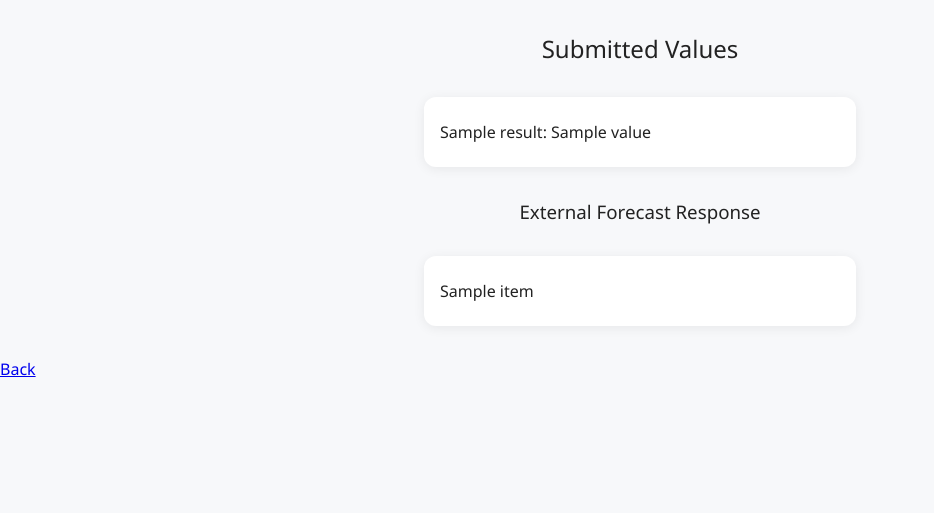
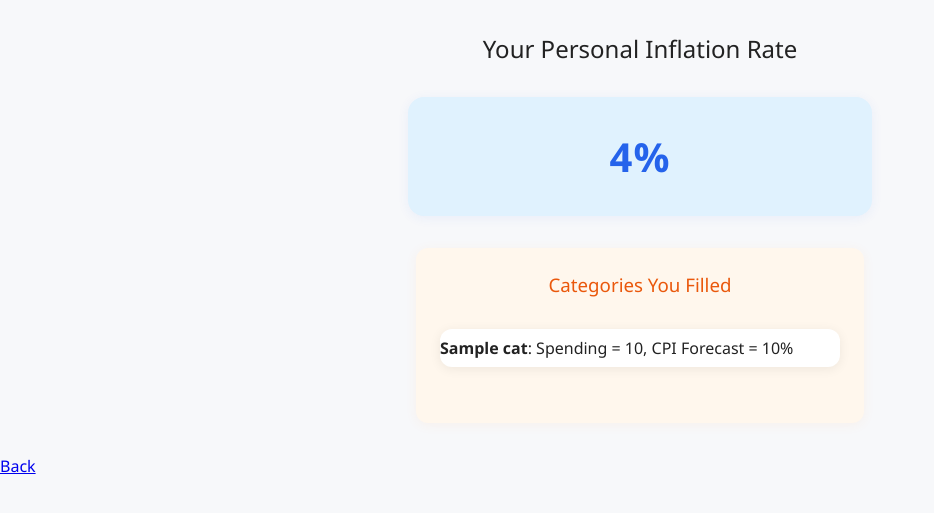
Before and after one commit to KirillTsyganov/custom_cpi_household_basket, a Flask app: template app/templates/forecast.html in a window 1280 px wide. Shown: the top 513 px of the page, without its empty margins (0-934 px from the left). Run offline with Flask 3, Linux system fonts and the light colour scheme; the template is opened without the code that fills it: most values are stand-ins (such as "Sample title", 1, 10 or a date in 2020).

Commit message:
adding frontend

```diff
--- a/app/app.py
+++ b/app/app.py
@@ -23,26 +23,53 @@ def index():
 
 @app.route("/forecast", methods=["POST"])
 def forecast():
-    results = {
-        name: request.form.get(name)
-        for name in categories
-    }
-    # Example: using first category as basket_idx and a static period
+    results = {}
+    for name in categories:
+        value = request.form.get(name, "")
+        try:
+            results[name] = float(value) if value.strip() != "" else 0.0
+        except ValueError:
+            results[name] = 0.0
+    total_spending = sum(results.values())
     payload = {
-        "basket_idx": request.form.get(categories[0]),
-        "period": request.form.get("period", "2025")
+        "basket_idx": 0,
+        "period": 1
     }
     try:
-        resp = requests.post("https://external-endpoint.com", json=payload)
+        endpoint_url = "https://cpiforecasting-app.azurewebsites.net/api/forecast"
+        resp = requests.post(endpoint_url, json=payload)
         resp.raise_for_status()
-        external_response = resp.json()  # expecting a list of JSONs
+        external_response = resp.json()  # list of dicts with basket_name and forecast
+
+        forecast_map = {item["basket_name"]: item["forecast"] for item in external_response}
+
+        # Calculate personal inflation rate
+        personal_inflation_rate = 0.0
+        if total_spending > 0:
+            for name in categories:
+                proportion = results[name] / total_spending
+                cpi = forecast_map.get(name, 0)
+                personal_inflation_rate += proportion * cpi
+        else:
+            personal_inflation_rate = 0.0
+
+        # Prepare filled categories and their CPI
+        filled_categories = [
+            {"name": name, "cpi": forecast_map.get(name, 0), "amount": results[name]}
+            for name in categories if results[name] > 0
+        ]
+
+        error_message = None
     except Exception as e:
-        external_response = [{"error": str(e)}]
+        personal_inflation_rate = None
+        filled_categories = []
+        error_message = str(e)
+
     return render_template(
         "forecast.html",
-        categories=categories,
-        results=results,
-        external_response=external_response
+        personal_inflation_rate=personal_inflation_rate,
+        filled_categories=filled_categories,
+        error_message=error_message
     )
 
 if __name__ == "__main__":
--- /dev/null
+++ b/app/requirements.txt
@@ -0,0 +1,3 @@
+requests
+flask
+gunicorn==20.1.0
--- /dev/null
+++ b/app/startup.txt
@@ -0,0 +1 @@
+gunicorn --bind=0.0.0.0 --timeout 600 run:app
--- a/app/static/styles.css
+++ b/app/static/styles.css
@@ -73,3 +73,45 @@ li {
 li:last-child {
     border-bottom: none;
 }
+
+.inflation-result {
+    max-width: 400px;
+    margin: 2rem auto;
+    padding: 2rem;
+    background: #e0f2fe;
+    border-radius: 16px;
+    box-shadow: 0 2px 12px rgba(37,99,235,0.07);
+    text-align: center;
+}
+
+.inflation-result .rate {
+    font-size: 2.5rem;
+    font-weight: 700;
+    color: #2563eb;
+    letter-spacing: 1px;
+}
+
+.filled-categories {
+    max-width: 400px;
+    margin: 2rem auto;
+    padding: 1.5rem;
+    background: #fff7ed;
+    border-radius: 12px;
+    box-shadow: 0 2px 12px rgba(251,146,60,0.07);
+}
+.filled-categories h3 {
+    margin-top: 0;
+    color: #ea580c;
+    text-align: center;
+}
+.filled-categories ul {
+    list-style: none;
+    padding: 0;
+}
+.filled-categories li {
+    padding: 0.5rem 0;
+    border-bottom: 1px solid #fde68a;
+}
+.filled-categories li:last-child {
+    border-bottom: none;
+}
--- a/app/templates/forecast.html
+++ b/app/templates/forecast.html
@@ -1,22 +1,34 @@
 <!doctype html>
 <html>
 <head>
-    <title>Forecast Results</title>
+    <title>Personal Inflation Rate</title>
     <link rel="stylesheet" href="{{ url_for('static', filename='styles.css') }}">
 </head>
 <body>
-    <h2>Submitted Values</h2>
-    <ul>
-        {% for name, value in results.items() %}
-            <li>{{ name }}: {{ value }}</li>
-        {% endfor %}
-    </ul>
-    <h3>External Forecast Response</h3>
-    <ul>
-        {% for item in external_response %}
-            <li>{{ item }}</li>
-        {% endfor %}
-    </ul>
+    <h2>Your Personal Inflation Rate</h2>
+    {% if error_message %}
+        <p style="color: red;">Error: {{ error_message }}</p>
+    {% elif personal_inflation_rate is not none %}
+        <div class="inflation-result">
+            <span class="rate">{{ personal_inflation_rate | round(2) }}%</span>
+        </div>
+        {% if filled_categories %}
+            <div class="filled-categories">
+                <h3>Categories You Filled</h3>
+                <ul>
+                    {% for cat in filled_categories %}
+                        <li>
+                            <strong>{{ cat.name }}</strong>:
+                            Spending = {{ cat.amount }},
+                            CPI Forecast = {{ cat.cpi | round(2) }}%
+                        </li>
+                    {% endfor %}
+                </ul>
+            </div>
+        {% endif %}
+    {% else %}
+        <p>No result available.</p>
+    {% endif %}
     <a href="{{ url_for('index') }}">Back</a>
 </body>
 </html>
--- a/app/templates/index.html
+++ b/app/templates/index.html
@@ -6,10 +6,10 @@
 </head>
 <body>
     <h2>Enter values for each category</h2>
-    <form method="post">
+    <form method="post" action="{{ url_for('forecast') }}">
         {% for name in categories %}
             <label for="cat{{ loop.index }}">{{ name }}:</label>
-            <input type="number" id="cat{{ loop.index }}" name="cat{{ name }}" required><br><br>
+            <input type="number" id="cat{{ loop.index }}" name="{{ name }}"><br><br>
         {% endfor %}
         <input type="submit" value="Submit">
     </form>
```
